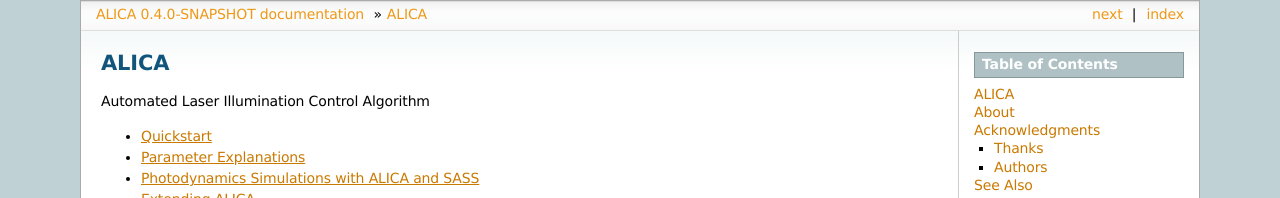
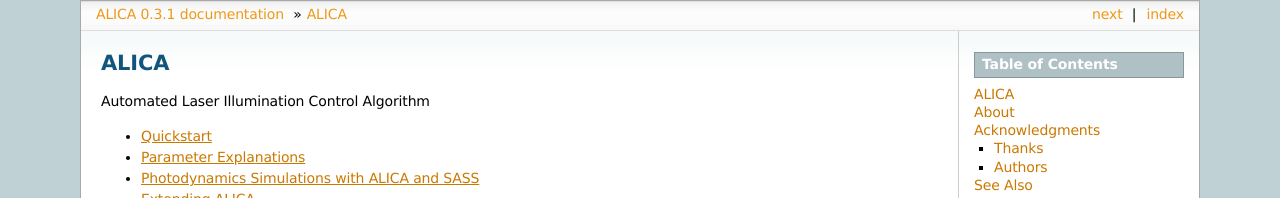
Before and after one commit to LEB-EPFL/ALICA, a Sphinx documentation site: the page built from docs/source/index.rst, in a window 1280 px wide and 900 px high. Shown: the top 198 px of the window. Built offline with Sphinx 7.4.7, drawn with Linux system fonts in a browser that asks for light colours; pages that are not in the unit, such as notebooks, are missing from menus; some of the changed text lies outside the part shown.

```diff
--- a/docs/source/conf.py
+++ b/docs/source/conf.py
@@ -60,9 +60,9 @@
 # built documents.
 #
 # The short X.Y version.
-version = '0.4.0-SNAPSHOT'
+version = '0.3.1'
 # The full version, including alpha/beta/rc tags.
-release = '0.4.0-SNAPSHOT'
+release = '0.3.1'
 
 # The language for content autogenerated by Sphinx. Refer to documentation
 # for a list of supported languages.
--- a/pom.xml
+++ b/pom.xml
@@ -3,7 +3,7 @@
     <modelVersion>4.0.0</modelVersion>
     <groupId>ch.epfl.leb</groupId>
     <artifactId>ALICA_</artifactId>
-    <version>0.4.0-SNAPSHOT</version>
+    <version>0.3.1</version>
     <packaging>jar</packaging>
 
     <properties>
```
Also changed, not shown: CHANGELOG.md (+3 -2 lines), 1 other file.
